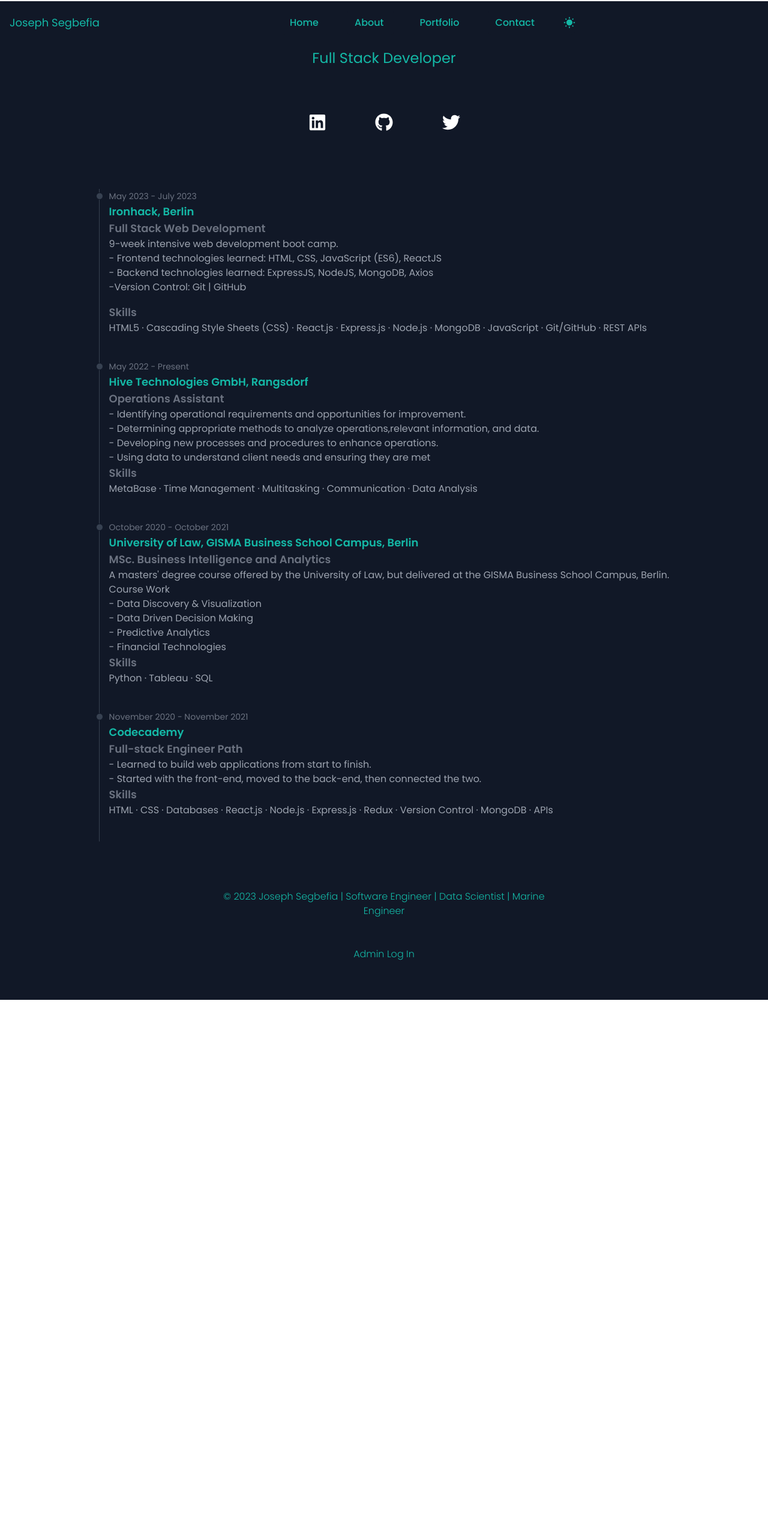
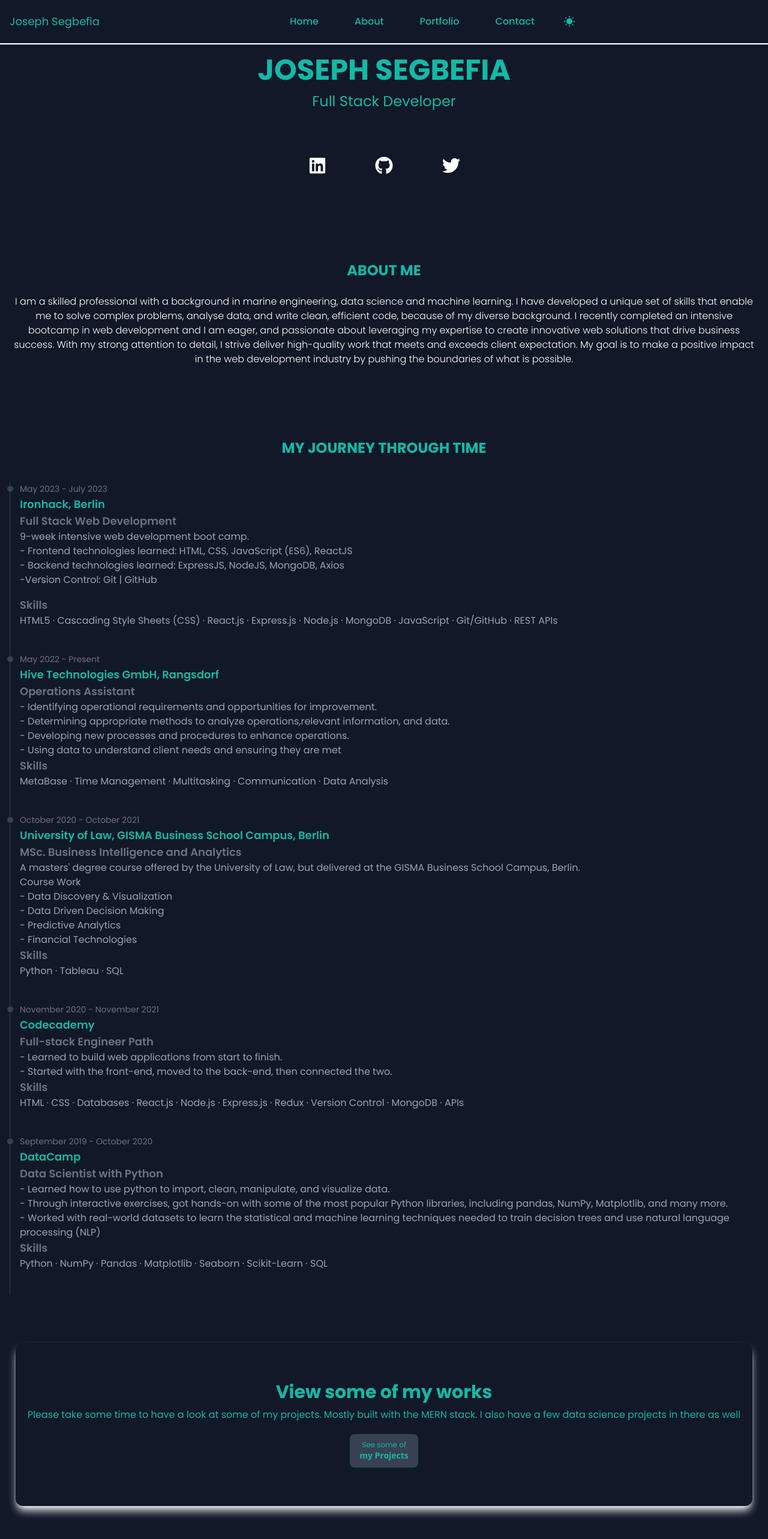
Before and after one commit to josephsegbefia/portfolio2ndFrontend, a React (Vite) app: page /about in a window 1280 px wide. Shown: the top 2566 px of the page at 60% size. Before the commit the page ends 1667 px from the top, so only its background shows below. Built offline with nearby package versions, Linux system fonts and the light colour scheme.

Commit message:
Finish About

```diff
--- a/src/components/About.jsx
+++ b/src/components/About.jsx
@@ -1,5 +1,6 @@
 import React from "react";
 import { FaLinkedin, FaGithub, FaTwitter, FaPhone } from "react-icons/fa";
+import { Link } from "react-router-dom";
 
 const About = () => {
   const profile = {
@@ -56,7 +57,29 @@
             <FaTwitter />
           </a>
         </div>
+        <h3 className="text-2xl font-bold uppercase text-center mt-20">
+          About Me
+        </h3>
+        <br />
+        <p className=" font-light text-gray-500 dark:text-white">
+          I am a skilled professional with a background in marine engineering,
+          data science and machine learning. I have developed a unique set of
+          skills that enable me to solve complex problems, analyse data, and
+          write clean, efficient code, because of my diverse background. I
+          recently completed an intensive bootcamp in web development and I am
+          eager, and passionate about leveraging my expertise to create
+          innovative web solutions that drive business success. With my strong
+          attention to detail, I strive deliver high-quality work that meets and
+          exceeds client expectation. My goal is to make a positive impact in
+          the web development industry by pushing the boundaries of what is
+          possible.
+        </p>
+        <br />
       </section>
+      <h3 className="text-2xl font-bold uppercase  text-center mt-20">
+        My Journey through time
+      </h3>
+      <br />
       <section className="flex flex-col justify-start items-center p-4">
         <ol className="relative border-l border-gray-200 dark:border-gray-700">
           <li className="mb-10 ml-4">
@@ -162,7 +185,57 @@
               Version Control · MongoDB · APIs
             </p>
           </li>
+
+          <li className="mb-10 ml-4">
+            <div className="absolute w-3 h-3 bg-gray-200 rounded-full mt-1.5 -left-1.5 border border-white dark:border-gray-900 dark:bg-gray-700"></div>
+            <time className="mb-1 text-sm font-normal leading-none text-gray-400 dark:text-gray-500">
+              September 2019 - October 2020
+            </time>
+            <h3 className="text-lg font-semibold">DataCamp</h3>
+            <h5 className="text-lg font-semibold text-gray-500 dark:text-gray-500">
+              Data Scientist with Python
+            </h5>
+            <p className="text-base font-normal text-gray-500 dark:text-gray-400">
+              - Learned how to use python to import, clean, manipulate, and
+              visualize data. <br />
+              - Through interactive exercises, got hands-on with some of the
+              most popular Python libraries, including pandas, NumPy,
+              Matplotlib, and many more. <br />- Worked with real-world datasets
+              to learn the statistical and machine learning techniques needed to
+              train decision trees and use natural language processing (NLP)
+            </p>
+
+            <h6 className="text-lg font-semibold text-gray-500 dark:text-gray-500">
+              Skills
+            </h6>
+            <p className="text-base font-normal text-gray-500 dark:text-gray-400">
+              Python · NumPy · Pandas · Matplotlib · Seaborn · Scikit-Learn ·
+              SQL
+            </p>
+          </li>
         </ol>
+
+        <div className="min-w-fit p-4 flex flex-col justify-start items-center py-16 px-5 text-center shadow-lg dark:shadow-gray-100 rounded-xl duration-300 mt-20 ease-in-out hover:scale-110">
+          <h5 className="mb-2 text-3xl font-bold">View some of my works</h5>
+          <p className="mb-5 text-base">
+            Please take some time to have a look at some of my projects. Mostly
+            built with the MERN stack. I also have a few data science projects
+            in there as well
+          </p>
+          <div className="items-center justify-center space-y-4 sm:flex sm:space-y-0 sm:space-x-4">
+            <Link
+              to="/portfolio"
+              className="w-full sm:w-auto  hover:bg-gray-700 focus:ring-4 focus:outline-none focus:ring-gray-300 rounded-lg inline-flex items-center justify-center px-4 py-2.5 dark:bg-gray-700 dark:hover:bg-gray-600 dark:focus:ring-gray-700"
+            >
+              <div className="text-left">
+                <div className="mb-1 text-xs text-center">See some of</div>
+                <div className="-mt-1 font-sans text-sm font-semibold text-center">
+                  my Projects
+                </div>
+              </div>
+            </Link>
+          </div>
+        </div>
       </section>
     </div>
   );
--- a/src/components/Header.jsx
+++ b/src/components/Header.jsx
@@ -12,7 +12,7 @@
   };
 
   return (
-    <nav className="bg-white dark:bg-gray-900 text-gray-900 dark:text-teal-500 fixed w-full">
+    <nav className="bg-white dark:bg-gray-900 text-gray-900 dark:text-teal-500  w-full">
       <div className="max-w-screen-xl flex flex-wrap items-center justify-between mx-auto p-4">
         <h1 className="text-lg">Joseph Segbefia</h1>
         <div className="flex md:order-2">
```
